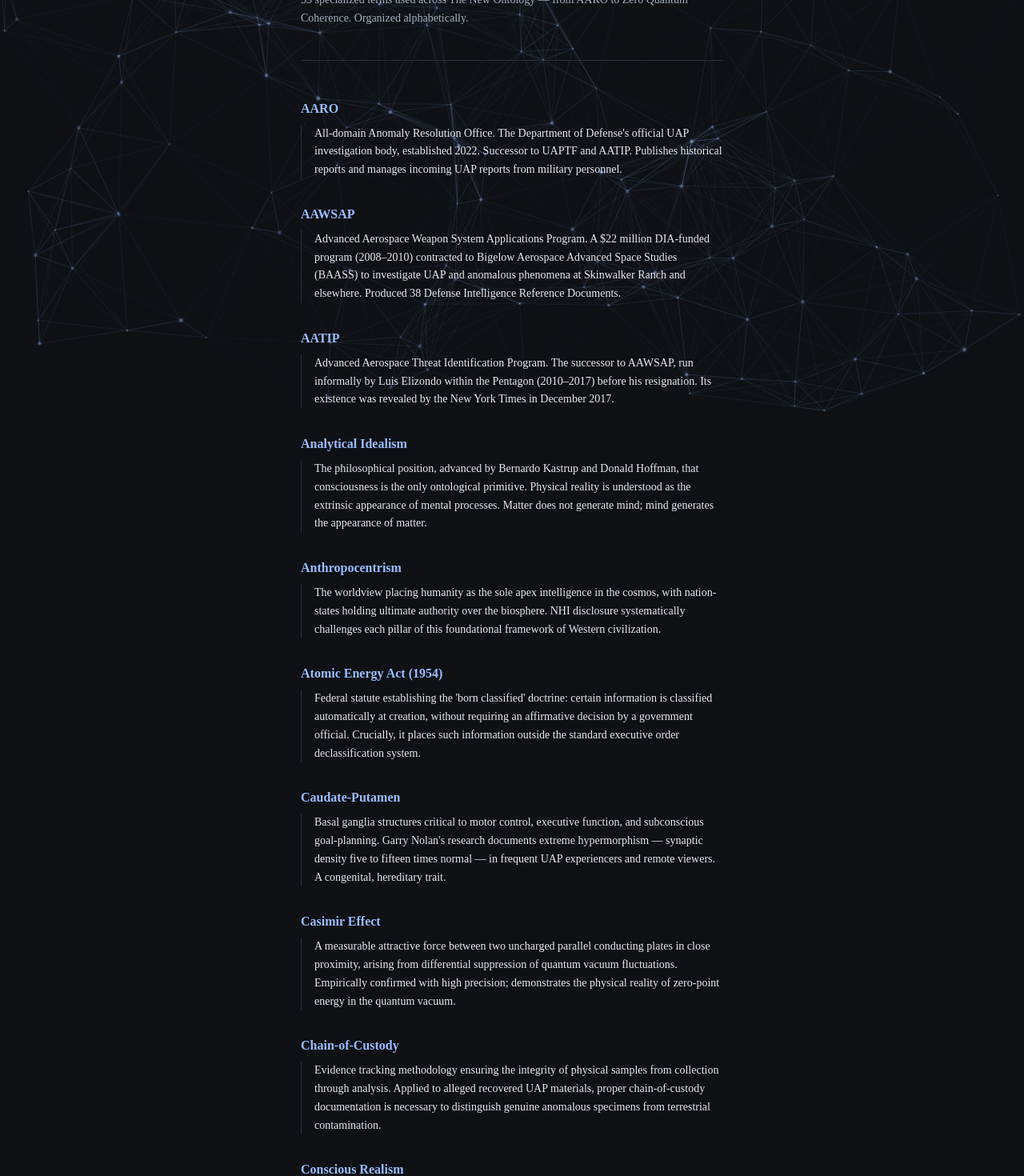
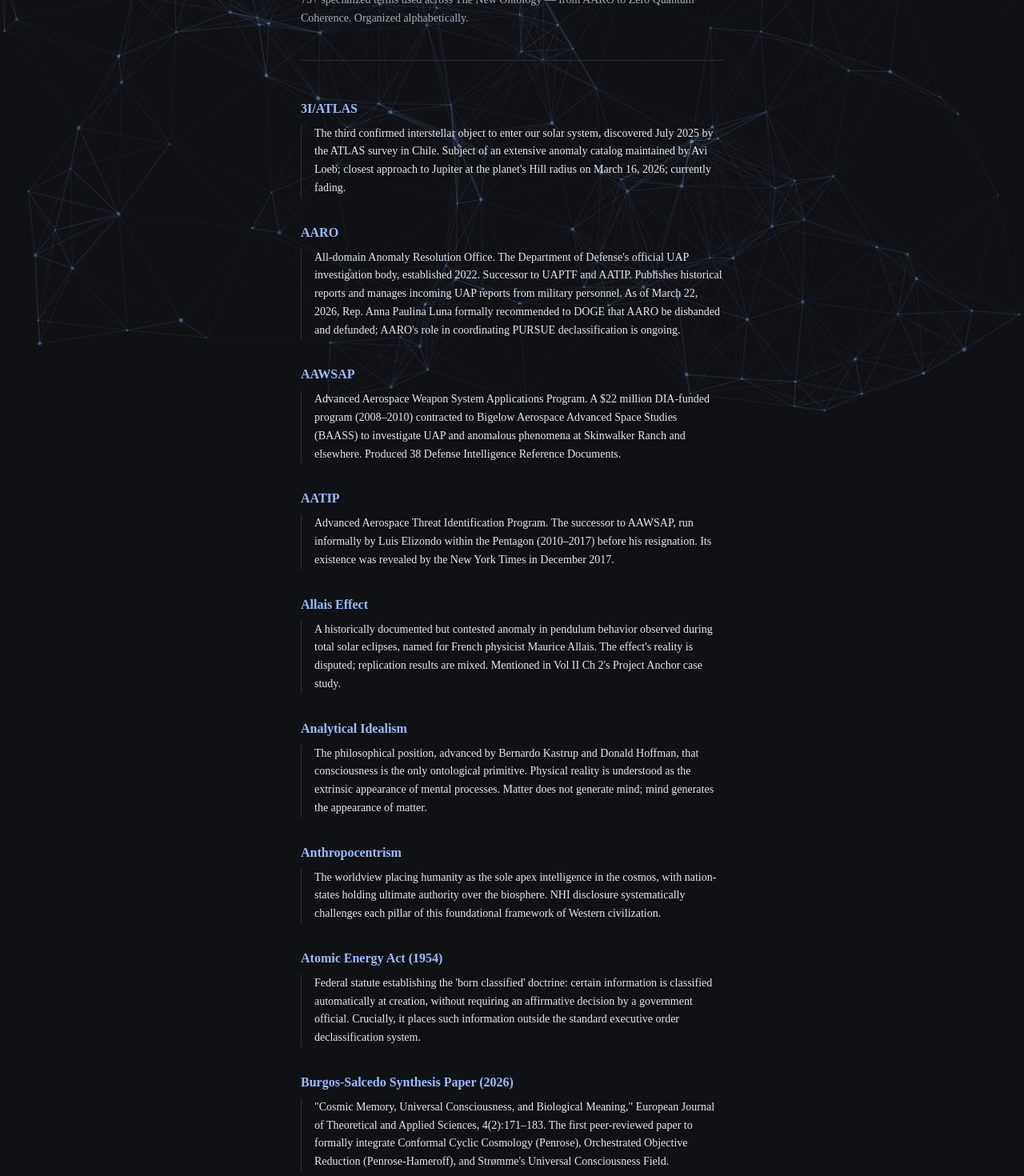
Before and after one commit to GooseyPrime/thenewontology, a Next.js app: page /glossary in a window 1280 px wide. Shown: the part 280-1750 px from the top of the page at 80% size. Built offline with nearby package versions, Linux system fonts and the light colour scheme; no server answers.

Commit message:
feat(p8): glossary - add PURSUE, 3I/ATLAS, Hill radius, DoW, Orch-OR updates, etc.
Co-authored-by: GooseyPrime <brandon@intellmeai.com>

```diff
--- a/app/glossary/page.tsx
+++ b/app/glossary/page.tsx
@@ -5,12 +5,12 @@ import KinematicBackground from "@/components/KinematicBackground";
 export const metadata: Metadata = {
   title: "Glossary | The New Ontology",
   description:
-    "Comprehensive glossary of 55+ specialized terms used across The New Ontology — from AARO to Zero-Point Energy.",
+    "Comprehensive glossary of 75+ specialized terms used across The New Ontology — from AARO to Zero-Point Energy.",
   alternates: { canonical: "https://thenewontology.life/glossary" },
   openGraph: {
     title: "Glossary | The New Ontology",
     description:
-      "Comprehensive glossary of 55+ specialized terms used across The New Ontology — from AARO to Zero-Point Energy.",
+      "Comprehensive glossary of 75+ specialized terms used across The New Ontology — from AARO to Zero-Point Energy.",
     url: "https://thenewontology.life/glossary",
     type: "article",
   },
@@ -18,9 +18,14 @@ export const metadata: Metadata = {
 
 const terms = [
   {
+    term: "3I/ATLAS",
+    definition:
+      "The third confirmed interstellar object to enter our solar system, discovered July 2025 by the ATLAS survey in Chile. Subject of an extensive anomaly catalog maintained by Avi Loeb; closest approach to Jupiter at the planet's Hill radius on March 16, 2026; currently fading.",
+  },
+  {
     term: "AARO",
     definition:
-      "All-domain Anomaly Resolution Office. The Department of Defense's official UAP investigation body, established 2022. Successor to UAPTF and AATIP. Publishes historical reports and manages incoming UAP reports from military personnel.",
+      "All-domain Anomaly Resolution Office. The Department of Defense's official UAP investigation body, established 2022. Successor to UAPTF and AATIP. Publishes historical reports and manages incoming UAP reports from military personnel. As of March 22, 2026, Rep. Anna Paulina Luna formally recommended to DOGE that AARO be disbanded and defunded; AARO's role in coordinating PURSUE declassification is ongoing.",
   },
   {
     term: "AAWSAP",
@@ -31,6 +36,11 @@ const terms = [
     term: "AATIP",
     definition:
       "Advanced Aerospace Threat Identification Program. The successor to AAWSAP, run informally by Luis Elizondo within the Pentagon (2010–2017) before his resignation. Its existence was revealed by the New York Times in December 2017.",
+  },
+  {
+    term: "Allais Effect",
+    definition:
+      "A historically documented but contested anomaly in pendulum behavior observed during total solar eclipses, named for French physicist Maurice Allais. The effect's reality is disputed; replication results are mixed. Mentioned in Vol II Ch 2's Project Anchor case study.",
   },
   {
     term: "Analytical Idealism",
@@ -48,6 +58,11 @@ const terms = [
       "Federal statute establishing the 'born classified' doctrine: certain information is classified automatically at creation, without requiring an affirmative decision by a government official. Crucially, it places such information outside the standard executive order declassification system.",
   },
   {
+    term: "Burgos-Salcedo Synthesis Paper (2026)",
+    definition:
+      "\"Cosmic Memory, Universal Consciousness, and Biological Meaning,\" European Journal of Theoretical and Applied Sciences, 4(2):171–183. The first peer-reviewed paper to formally integrate Conformal Cyclic Cosmology (Penrose), Orchestrated Objective Reduction (Penrose-Hameroff), and Strømme's Universal Consciousness Field.",
+  },
+  {
     term: "Caudate-Putamen",
     definition:
       "Basal ganglia structures critical to motor control, executive function, and subconscious goal-planning. Garry Nolan's research documents extreme hypermorphism — synaptic density five to fifteen times normal — in frequent UAP experiencers and remote viewers. A congenital, hereditary trait.",
@@ -56,6 +71,11 @@ const terms = [
     term: "Casimir Effect",
     definition:
       "A measurable attractive force between two uncharged parallel conducting plates in close proximity, arising from differential suppression of quantum vacuum fluctuations. Empirically confirmed with high precision; demonstrates the physical reality of zero-point energy in the quantum vacuum.",
+  },
+  {
+    term: "CE-5 (Close Encounter of the Fifth Kind)",
+    definition:
+      "Human-initiated contact with non-human intelligence, originally proposed and operationalized as a protocol by Steven Greer and the Disclosure Project. Distinguished from CE-1 through CE-4 in the Hynek classification by the human as initiator rather than respondent. Methodologically contested.",
   },
   {
     term: "Chain-of-Custody",
@@ -68,6 +88,16 @@ const terms = [
       "Donald Hoffman's framework proposing that reality fundamentally consists of interacting conscious agents. Space, time, and physical objects are user-interface constructs — pragmatic representations that do not resemble the underlying conscious reality they encode.",
   },
   {
+    term: "COMETA Report (1999)",
+    definition:
+      "The French civilian-aerospace report (Comité d'Études Approfondies) concluding UAP are \"almost certain physical reality.\" Foundational document in European institutional UAP study. Revisited at the Sol Foundation 2025 Symposium by Gen. Pierre Bescond.",
+  },
+  {
+    term: "Conformal Cyclic Cosmology (CCC)",
+    definition:
+      "Penrose's cosmological framework proposing that the universe undergoes infinite eons of expansion, each beginning from the conformal boundary of the previous. Integrated with Orch-OR and the Strømme field model in the Burgos-Salcedo 2026 synthesis paper.",
+  },
+  {
     term: "Control System Hypothesis",
     definition:
       "Jacques Vallée's proposal, developed across multiple books from 1969 onward, that UAP phenomena function as a control mechanism for human consciousness and belief systems — conditioning civilization's development across millennia through carefully calibrated apparitions, contacts, and events.",
@@ -76,6 +106,11 @@ const terms = [
     term: "Cryptoterrestrial Hypothesis",
     definition:
       "Mac Tonnies' proposal, developed in The Cryptoterrestrials (2010), that an indigenous non-human intelligence coexists on Earth — possibly in deep ocean, underground, or parallel dimensional strata — rather than originating from elsewhere in the cosmos.",
+  },
+  {
+    term: "Department of War (DoW)",
+    definition:
+      "The rebranded U.S. Department of Defense, following Trump's early-2026 executive order. References to DoD in older site content remain accurate to time of writing.",
   },
   {
     term: "DIRD",
@@ -118,6 +153,11 @@ const terms = [
       "Harvard University-based systematic scientific search for extraterrestrial technological artifacts, founded by astrophysicist Avi Loeb. Deploys AI-assisted multi-spectral sensor arrays for continuous sky monitoring. Published findings on Pacific Ocean spherule recovery from the 2014 interstellar object CNEOS 2014-01-08.",
   },
   {
+    term: "GEIPAN",
+    definition:
+      "Groupe d'Études et d'Informations sur les Phénomènes Aérospatiaux Non identifiés. The French civilian space agency CNES's UAP investigation office, operating continuously since 1977 — the longest-running official UAP investigation framework in the world.",
+  },
+  {
     term: "Gateway Process",
     definition:
       "CIA-assessed Monroe Institute protocol for consciousness alteration via Hemi-Sync binaural beat technology. Analyzed in the 1983 classified document by Lt. Col. Wayne McDonnell (CIA-RDP96-00788R001700210016-5), which frames consciousness as a holographic field capable of interfacing with a 'universal continuum.'",
@@ -138,6 +178,11 @@ const terms = [
       "J. Allen Hynek's term for anomalous features of UAP encounters that resist conventional material explanation — apparent shapeshifting, telepathic communication, reality distortion, and post-encounter transformation of witnesses. Vallée's control system hypothesis treats high strangeness as functional, not incidental.",
   },
   {
+    term: "Hill Radius",
+    definition:
+      "The boundary in space within which a celestial body's gravity dominates over the gravitational pull of a more massive nearby body (e.g., Jupiter's Hill radius within the Sun-Jupiter system is ~53.5 million km). 3I/ATLAS's closest approach to Jupiter on March 16, 2026 was at 53.6 million km — at the boundary of Jupiter's Hill radius. The proximity is one of the catalogued anomalies.",
+  },
+  {
     term: "Hitchhiker Effect",
     definition:
       "Post-encounter phenomena that follow UAP witnesses beyond the original event site — poltergeist activity, anomalous psychic experiences, health effects, and persistent contact — documented most extensively in the AAWSAP/Skinwalker Ranch research program by Colm Kelleher and the BAASS team.",
@@ -150,7 +195,7 @@ const terms = [
   {
     term: "Immaculate Constellation",
     definition:
-      "Alleged USAP (Unacknowledged Special Access Program) consolidating UAP imagery from classified platforms, initiated approximately 2017. Entered the Congressional Record in November 2024. Intelligence community analyst Matthew Brown self-identified as the program's documenter on the WEAPONIZED podcast in 2025.",
+      "Alleged unacknowledged special access program for UAP-related activities. The 12-page summary document was entered into the Congressional Record by Rep. Mace at the January 23, 2026 House Oversight hearing, brought to the hearing by journalist Michael Shellenberger. The underlying program's existence has been alleged but not officially confirmed.",
   },
   {
     term: "Implicate Order",
@@ -168,6 +213,11 @@ const terms = [
       "Federal statute (35 U.S.C. §§ 181–188) allowing the USPTO to issue secrecy orders suppressing patent applications on national security grounds. Approximately 6,000 orders currently active; approximately 5,700 involve unnamed agencies. Provides administrative suppression mechanism for breakthrough energy technologies.",
   },
   {
+    term: "Inoculation (information-warfare technique)",
+    definition:
+      "The pairing of a real future event or real-adjacent figure with an absurd, easily-disprovable claim, such that subsequent serious discussion of the real element is preemptively associated with the absurdity and thereby discredited. Discussed in Vol II Ch 2's Project Anchor case study.",
+  },
+  {
     term: "IR&D Laundering",
     definition:
       "Use of Independent Research & Development funds — a cost-accounting category under the Federal Acquisition Regulation allowing contractors to classify research as reimbursable overhead — to conduct classified research outside Congressional authorization and standard oversight mechanisms.",
@@ -175,7 +225,12 @@ const terms = [
   {
     term: "LENR",
     definition:
-      "Low-Energy Nuclear Reactions, formerly 'cold fusion.' Research demonstrating anomalous excess heat and nuclear products in electrochemical systems. DOE's ARPA-E allocated $10M across eight projects in 2025. University of British Columbia published first peer-reviewed demonstration in Nature (August 2025).",
+      "Low-Energy Nuclear Reactions. Research field investigating anomalous nuclear effects at near-ambient conditions, historically associated with the 1989 Pons-Fleischmann \"cold fusion\" controversy. Reentered institutional research via ARPA-E funding in the 2020s. UBC LENR results published in Nature in August 2025.",
+  },
+  {
+    term: "Loeb Classification Scale",
+    definition:
+      "Avi Loeb's 0–10 classification scale for interstellar objects, where 0 indicates natural comet and 10 indicates alien technology posing major threat to humanity. 3I/ATLAS is currently rated 3 (natural cometary behavior with multiple unexplained anomalies).",
   },
   {
     term: "Multimodal User Interface (MUI)",
@@ -200,12 +255,17 @@ const terms = [
   {
     term: "Orch-OR",
     definition:
-      "Orchestrated Objective Reduction. The Penrose-Hameroff theory proposing that consciousness arises from quantum computations in neural microtubules, collapsed by Penrose's gravitational objective reduction mechanism. Each collapse event constitutes a discrete moment of conscious awareness. Accumulated substantial experimental support in 2025.",
+      "Orchestrated Objective Reduction. Penrose-Hameroff theory that consciousness arises from quantum computations in neural microtubules, terminated by gravitationally-mediated objective reduction. Recently corroborated by experimental work documented in Wiest (2025).",
   },
   {
     term: "Participatory Universe",
     definition:
       "John Archibald Wheeler's thesis that observers are constitutive of physical reality rather than merely passive registrants within it. Strømme's universal consciousness field provides a literal physical mechanism: the universe is generated by the consciousness field's self-observation.",
+  },
+  {
+    term: "PURSUE (Presidential Unsealing and Reporting System for UAP Encounters)",
+    definition:
+      "The U.S. federal interagency program established under Trump's February 19, 2026 directive to declassify and publish UAP records. Coordinated across the White House, ODNI, Department of Energy, Department of War's AARO, NASA, FBI, and other agencies. Release 01 published May 8, 2026 at war.gov/UFO (162 files; 340M hits in 12 hours).",
   },
   {
     term: "Polycrisis",
@@ -238,6 +298,11 @@ const terms = [
       "Stanford University-based institution bridging the defense establishment and academic UAP research, co-founded by immunologist Garry Nolan. Includes Christopher Mellon, Rear Admiral Tim Gallaudet, Diana Walsh Pasulka, and Jacques Vallée. Hosts the annual Sol Foundation Symposium and publishes policy white papers.",
   },
   {
+    term: "Sol Foundation 2025 Symposium",
+    definition:
+      "Held October 24–27, 2025 at Lake Maggiore, Italy. First Sol Foundation symposium held outside the United States. Speakers included Karl Nell, Beatriz Villarroel, Gen. Pierre Bescond, Roberto Pinotti, Luc Dini, Michael Valliant.",
+  },
+  {
     term: "Spiral of Silence",
     definition:
       "Sociological mechanism by which consensus is preserved through distributed embarrassment and career threat rather than explicit censorship. Applied to UAP: scientists avoided the subject to protect grants, journalists to protect credibility, military personnel to protect careers — producing silence without formal prohibition.",
@@ -246,6 +311,11 @@ const terms = [
     term: "Superradiance",
     definition:
       "Cooperative quantum optical phenomenon where multiple emitters phase-synchronize to emit radiation coherently, producing intensities that increase with the square rather than the linear sum of emitter counts. Babcock, Kurian et al. (2024) found superradiant emission from tryptophan networks in biological tissues.",
+  },
+  {
+    term: "The Age of Disclosure",
+    definition:
+      "Dan Farah's 2025 documentary featuring on-camera testimony from 34 senior U.S. government, military, and intelligence officials, including Secretary of State Marco Rubio. Released on Amazon Prime Video, November 21, 2025; broke the platform's documentary-record within 48 hours.",
   },
   {
     term: "The Lady",
@@ -258,9 +328,9 @@ const terms = [
       "The simultaneous convergence of artificial intelligence approaching AGI, NHI disclosure reaching legislative acknowledgment, and consciousness physics producing empirical evidence for non-materialist frameworks. Each would individually reshape civilization; their simultaneous arrival creates dynamics no single-domain analysis can capture.",
   },
   {
-    term: "UAPDA",
+    term: "UAPDA (Unidentified Anomalous Phenomena Disclosure Act)",
     definition:
-      "UAP Disclosure Act. Legislation modeled on the JFK Records Act, proposing an independent review board to compel government and contractor UAP record transfers. Introduced in three consecutive NDAAs (2023, 2024, 2025) with the eminent domain clause removed each time during closed-door conference negotiations.",
+      "Bipartisan legislation reintroduced by Senators Schumer, Rounds, and Gillibrand. As of the FY2026 NDAA conference, stripped for the third consecutive year. The 2025 reintroduction as S.Amdt.3111 to S.2296 remains the formal Senate version of record.",
   },
   {
     term: "Ultraterrestrial Hypothesis",
@@ -270,7 +340,12 @@ const terms = [
   {
     term: "Universal Consciousness Field",
     definition:
-      "Maria Strømme's (Uppsala University) proposal, published in AIP Advances (November 2025) and selected as best paper of the issue, that consciousness is the foundational physical field preceding and generative of spacetime itself — not an emergent property of matter but the substrate from which matter, space, and time emerge.",
+      "Maria Strømme's 2025 AIP Advances proposal of consciousness as a fundamental physical field, prior to and generative of spacetime. Now joined in the peer-reviewed literature by Wiest (2025) and Burgos-Salcedo (2026).",
+  },
+  {
+    term: "war.gov/UFO",
+    definition:
+      "The U.S. Department of War's PURSUE program portal, launched May 8, 2026.",
   },
   {
     term: "Waived USAP",
@@ -281,6 +356,11 @@ const terms = [
     term: "Wilson-Davis Memo",
     definition:
       "Alleged 2002 document recording a meeting between Vice Admiral Thomas Wilson (then DIA Director) and physicist Dr. Eric Davis, in which Wilson was denied access to a contractor-held program potentially related to non-human technology. Found in Edgar Mitchell's estate. Entered Congressional Record as SD001, November 2024.",
+  },
+  {
+    term: "Wow! Signal",
+    definition:
+      "A 72-second narrowband radio signal detected on August 15, 1977 by Ohio State University's Big Ear radio telescope, of unknown origin. 3I/ATLAS's interstellar arrival direction coincides to within ~9 degrees with the Wow! Signal source coordinates — one of the 22 anomalies in Loeb's running catalog.",
   },
   {
     term: "Zero-Point Energy (ZPE)",
@@ -308,7 +388,7 @@ export default function GlossaryPage() {
         <p className="section-title">Reference</p>
         <h1 className="font-sans text-4xl md:text-5xl font-semibold text-text mb-4">Glossary</h1>
         <p className="font-serif text-muted text-sm mb-10 leading-relaxed">
-          55 specialized terms used across The New Ontology — from AARO to Zero Quantum Coherence.
+          75+ specialized terms used across The New Ontology — from AARO to Zero Quantum Coherence.
           Organized alphabetically.
         </p>
         <div className="h-px bg-border mb-12" />
```
